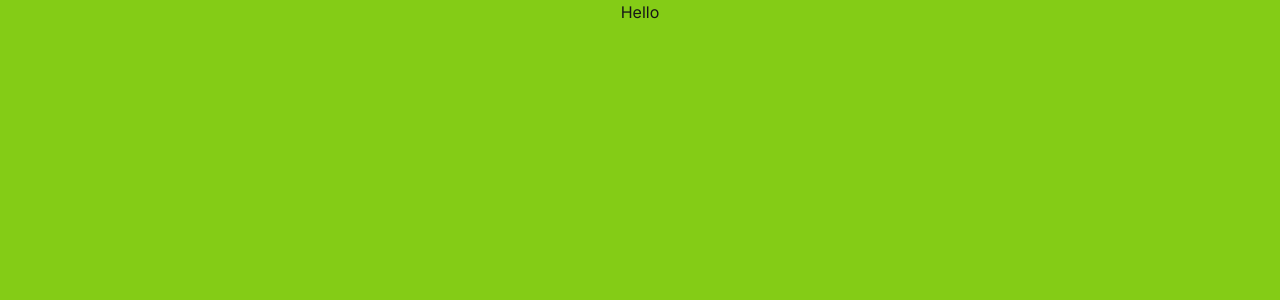
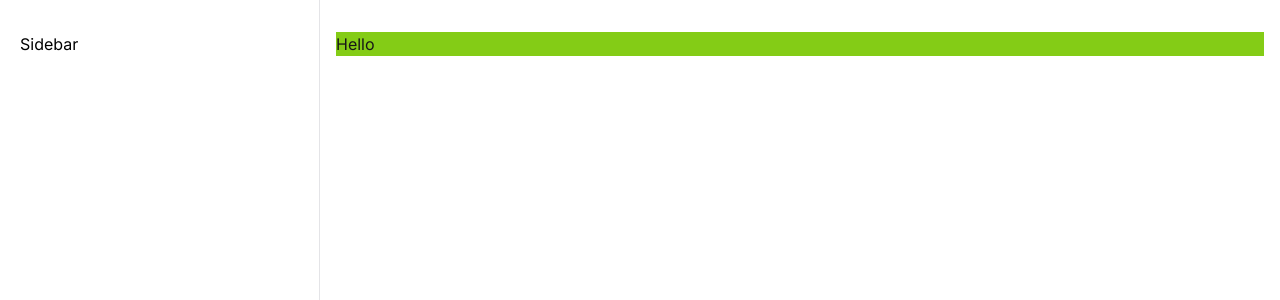
Before and after one commit to wsasouza/tailwind-tests, a Next.js app: page / in a window 1280 px wide. Shown: the top 300 px of the page. Built offline with nearby package versions, Linux system fonts and the light colour scheme.

Commit message:
Feat: Estrutura do Layout

```diff
--- a/src/app/layout.tsx
+++ b/src/app/layout.tsx
@@ -16,7 +16,14 @@
 }) {
   return (
     <html lang="en">
-      <body className={inter.className}>{children}</body>
+      <body className={inter.className}>
+        <div className="grid min-h-screen grid-cols-app">
+          <aside className="border-r border-zinc-200 px-5 py-8">
+            <p>Sidebar</p>
+          </aside>
+          <main className="px-4 pb-12 pt-8">{children}</main>
+        </div>
+      </body>
     </html>
   )
 }
--- a/src/app/page.tsx
+++ b/src/app/page.tsx
@@ -1,6 +1,6 @@
 export default function Home() {
   return (
-    <main className="flex min-h-screen flex-col items-center justify-between bg-lime-500">
+    <main className="bg-lime-500">
       <h1 className="text-neutral-900">Hello</h1>
     </main>
   )
--- a/tailwind.config.js
+++ b/tailwind.config.js
@@ -1,6 +1,12 @@
 /** @type {import('tailwindcss').Config} */
 module.exports = {
   content: ['./src/**/*.tsx'],
-  theme: {},
+  theme: {
+    extend: {
+      gridTemplateColumns: {
+        app: 'minmax(18rem, 20rem) 1fr',
+      },
+    },
+  },
   plugins: [],
 }
```
